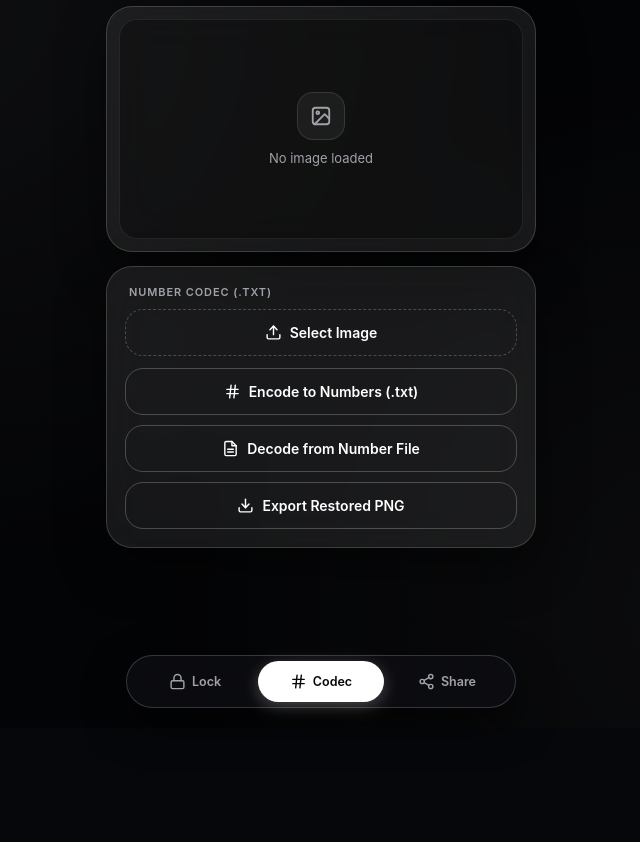
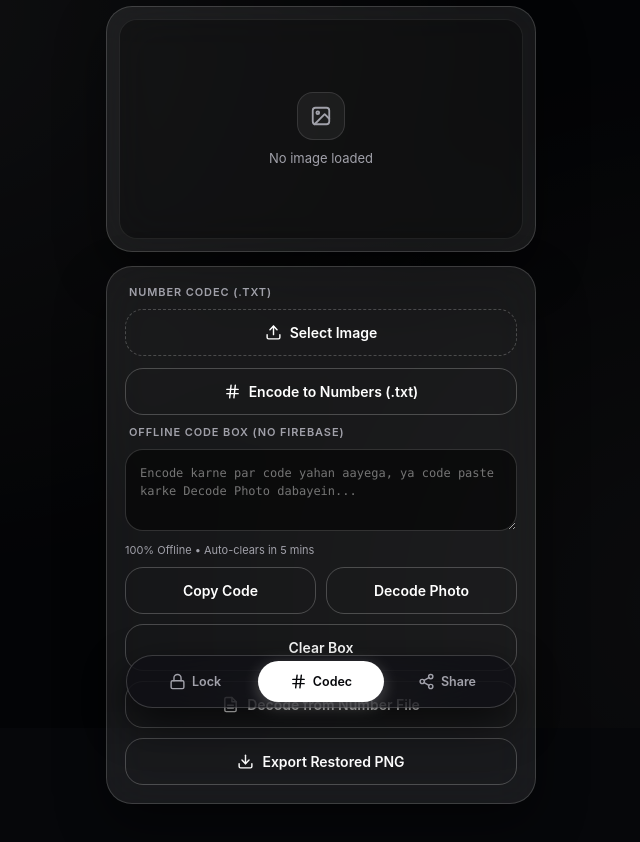
Before and after one commit to rehanalam8969208-cloud/PixelR, a plain HTML site: page index.html in a window 1280 px wide. Both pictures are taken after a click on the button "Codec". Shown: the part 72-914 px from the top of the page, without its empty margins (319-959 px from the left). Before the commit the page ends 800 px from the top, so only its background shows below. Drawn offline with Linux system fonts and the light colour scheme; no server answers.

Commit message:
Update index.html

```diff
--- a/index.html
+++ b/index.html
@@ -120,6 +120,19 @@
       <svg viewBox="0 0 24 24"><line x1="4" y1="9" x2="20" y2="9"/><line x1="4" y1="15" x2="20" y2="15"/><line x1="10" y1="3" x2="8" y2="21"/><line x1="16" y1="3" x2="14" y2="21"/></svg>
       <span>Encode to Numbers (.txt)</span>
     </button>
+
+    <!-- NEW OFFLINE CODE BOX ADDED HERE -->
+    <div class="section-label" style="margin-top:10px;">Offline Code Box (No Firebase)</div>
+    <textarea id="offlineCodecBox" class="code-box" style="height:82px; margin-bottom:8px;" placeholder="Encode karne par code yahan aayega, ya code paste karke Decode Photo dabayein..." spellcheck="false"></textarea>
+    <div id="offlineCodecStatus" style="font-size:11px; color:var(--text-secondary); margin-bottom:10px;">
+      100% Offline • Auto-clears in 5 mins
+    </div>
+    <div class="action-grid" style="margin-bottom:10px;">
+      <button class="btn" type="button" onclick="copyOfflineCodeBox()"><span>Copy Code</span></button>
+      <button class="btn" type="button" onclick="decodeCodeFromBox()"><span>Decode Photo</span></button>
+    </div>
+    <button class="btn mb-10" type="button" onclick="clearOfflineCodeBoxNow()"><span>Clear Box</span></button>
+    <!-- END OFFLINE CODE BOX -->
 
     <label for="txtInput" class="btn mb-10">
       <svg viewBox="0 0 24 24"><path d="M14 2H6a2 2 0 0 0-2 2v16a2 2 0 0 0 2 2h12a2 2 0 0 0 2-2V8z"/><polyline points="14 2 14 8 20 8"/><line x1="16" y1="13" x2="8" y2="13"/><line x1="16" y1="17" x2="8" y2="17"/></svg>
```
